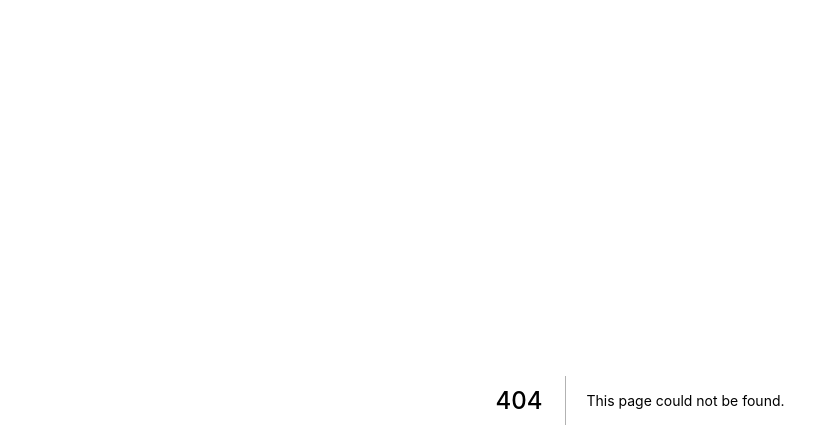
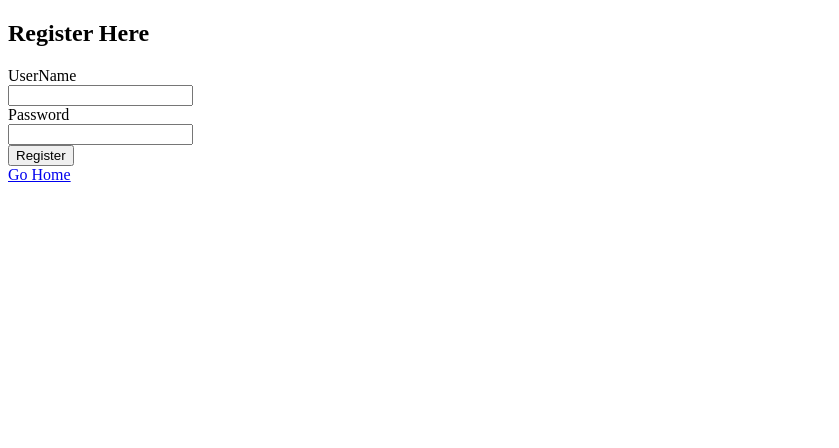
Before and after one commit to nickpreston24/Upstack-Connect, a Next.js app: page /register in a window 1280 px wide. Before the commit this address had no page. Shown: the top 448 px of the page, without its empty margins (0-839 px from the left). Built offline with nearby package versions, Linux system fonts and the light colour scheme.

Commit message:
Added registration page

```diff
--- /dev/null
+++ b/pages/register.js
@@ -0,0 +1,55 @@
+import Link from 'next/link';
+import axios from 'axios';
+
+const Profile = (props) => {
+
+    function signUp() {
+
+        const query = 'api/register'
+
+        const postData = {
+            "first_name": "Michael",
+            "last_name": "Preston",
+            phone: "+359884909301",
+            email: "michael.n.preston@gmail.com",
+            // password: "demoday",
+            password: "daef4953b9783365cad6615223720506cc46c5167cd16ab500fa597aa08ff964eb24fb19687f34d7665f778fcb6c5358fc0a5b81e1662cf90f73a2671c53f991",
+            address: "105 Bleecker Street",
+            city: "Brooklyn",
+            "pic_url": "https://encrypted-tbn0.gstatic.com/images?q=tbn%3AANd9GcTw3dxAr-998XQnx4i8BeI2Gk3AUo2U-Wu7MO3nPTqIFIB2btxL",
+            location: {
+                lat: 44.4268,
+                lng: 25.10
+            },
+            paragraph: "Perferendis aut sit voluptatem consequatur accusantium. Accusantium sit perferendis consequatur voluptatem aut. Voluptatem accusantium consequatur sit aut perferendis.",
+            offers: "good company & much more",
+            country: "USA"
+        }
+
+        console.log(`Registering user ${postData["first_name"]}`)
+
+        axios.post(query, postData)
+            .then(response => console.log(response))
+            .catch(console.error)
+    }
+
+    return (
+        <div>
+            {/* Standins for fancier forms */}
+            <h2>Register Here</h2>
+            <label>UserName</label> <br />
+            <input></input><br />
+            <label>Password</label> <br />
+            <input></input><br />
+
+            <button type='submit' onClick={signUp}>Register</button><br />
+            <Link href="/">
+                <a>Go Home</a>
+            </Link>
+
+        </div>
+    )
+}
+
+
+export default Profile
```
